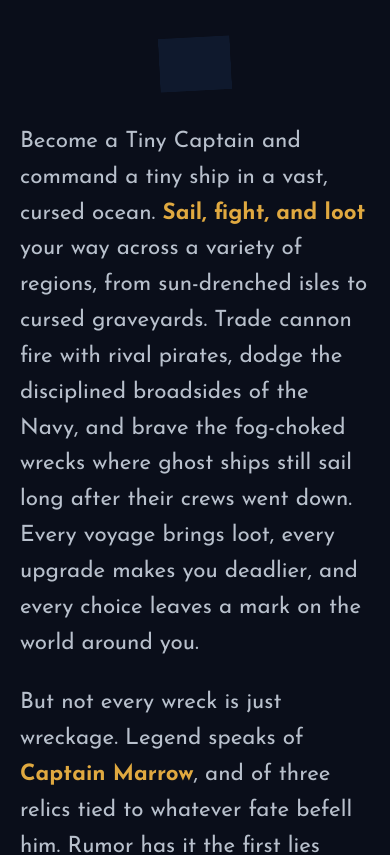
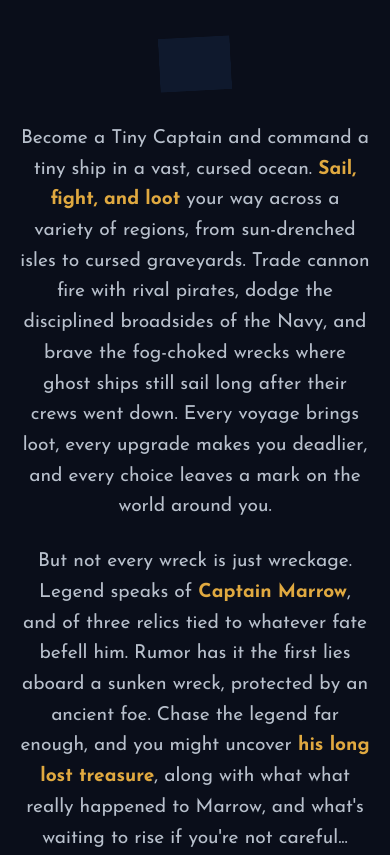
Before and after one commit to mferr11/tiny-captain-site, a React (Vite) app: page / in a window 390 px wide. Shown: the part 1180-2035 px from the top of the page. Built offline with nearby package versions, Linux system fonts and the light colour scheme; grey boxes are pictures that could not be loaded.

Commit message:
Minor text changes

```diff
--- a/src/components/About.css
+++ b/src/components/About.css
@@ -1,6 +1,6 @@
 .about {
   display: grid;
-  grid-template-columns: 1fr minmax(0, 900px) 1fr;
+  grid-template-columns: 1fr minmax(0, 1100px) 1fr;
   grid-template-areas:
     '.     heading .'
     'iconL copy    iconR'
@@ -9,8 +9,8 @@
   justify-items: center;
   column-gap: 24px;
   max-width: 1600px;
-  margin: 140px auto 0;
-  padding: 0 40px 64px;
+  margin: 120px auto 0;
+  padding: 0 80px 64px;
 }
 
 .about__icon {
@@ -62,30 +62,12 @@
 
 .about__copy {
   grid-area: copy;
-  display: flex;
-  flex-direction: column;
-  align-items: center;
-  width: 100%;
   text-align: center;
-}
-
-.about--top-left .about__copy > .about__text:first-child,
-.about--bottom-left .about__copy > .about__text:last-child {
-  align-self: flex-start;
-  text-align: left;
-  max-width: 640px;
-}
-
-.about--top-right .about__copy > .about__text:first-child,
-.about--bottom-right .about__copy > .about__text:last-child {
-  align-self: flex-end;
-  text-align: right;
-  max-width: 640px;
 }
 
 .about__text {
   font-family: 'Josefin Sans', sans-serif;
-  font-size: 1.4rem;
+  font-size: clamp(1.2rem, 1rem + 0.4vw, 1.4rem);
   line-height: 1.6;
   color: var(--color-text-muted);
   margin: 0;
@@ -121,15 +103,6 @@
     width: 72px;
     height: 72px;
   }
-
-  .about--top-left .about__copy > .about__text:first-child,
-  .about--top-right .about__copy > .about__text:first-child,
-  .about--bottom-left .about__copy > .about__text:last-child,
-  .about--bottom-right .about__copy > .about__text:last-child {
-    align-self: stretch;
-    text-align: left;
-    max-width: none;
-  }
 }
 
 @media (max-width: 640px) {
--- a/src/components/About.tsx
+++ b/src/components/About.tsx
@@ -2,7 +2,6 @@ import type { CSSProperties, ReactNode } from 'react'
 import './About.css'
 
 type IconShift = 'top' | 'bottom'
-type IconSide = 'left' | 'right'
 
 type AboutProps = {
   heading: string
@@ -20,16 +19,10 @@ function iconStyle(image: string): CSSProperties {
   return { '--icon-src': `url("${image}")` } as CSSProperties
 }
 
-function iconClassName(side: IconSide, shift?: IconShift) {
+function iconClassName(side: 'left' | 'right', shift?: IconShift) {
   const classes = ['about__icon', `about__icon--${side}`]
   if (shift) classes.push(`about__icon--${shift}`)
   return classes.join(' ')
-}
-
-function sideForShift(shift: IconShift, leftShift?: IconShift, rightShift?: IconShift): IconSide | undefined {
-  if (leftShift === shift) return 'left'
-  if (rightShift === shift) return 'right'
-  return undefined
 }
 
 export default function About({
@@ -43,14 +36,8 @@ export default function About({
   cta,
   children,
 }: AboutProps) {
-  const topSide = sideForShift('top', leftShift, rightShift)
-  const bottomSide = sideForShift('bottom', leftShift, rightShift)
-  const sectionClasses = ['about']
-  if (topSide) sectionClasses.push(`about--top-${topSide}`)
-  if (bottomSide) sectionClasses.push(`about--bottom-${bottomSide}`)
-
   return (
-    <section className={sectionClasses.join(' ')}>
+    <section className="about">
       <h2 className="about__heading">{heading}</h2>
       {leftImage && (
         <span
--- a/src/pages/Home.tsx
+++ b/src/pages/Home.tsx
@@ -116,8 +116,7 @@ export default function Home() {
           But not every wreck is just wreckage. Legend speaks of
           <span className="about__emphasis"> Captain Marrow</span>, and of three relics tied
           to whatever fate befell him. Rumor has it the first lies aboard a sunken wreck,
-          protected by something that never
-          stopped guarding it. Chase the legend far enough, and you might uncover
+          protected by an ancient foe. Chase the legend far enough, and you might uncover
           <span className="about__emphasis"> his long lost treasure</span>, along with what what really
           happened to Marrow, and what's waiting to rise if you're not careful...
         </Reveal>
@@ -143,8 +142,8 @@ export default function Home() {
       >
         <Reveal as="p" className="about__text">
           Your journey starts in the <span className="about__emphasis">Sunshard Isles</span>, an idylic
-          archipelago inhabited by rogue merchants. As you begin to explore, you'll encounter beautiful coral
-          reefs and verdant kelp forests, but also treacherous whirlpools and sunken wrecks.
+          archipelago inhabited by rogue merchants. As you explore you'll encounter beautiful coral
+          reefs and verdant kelp forests, but also treacherous whirlpools and sunken ruins.
           And be ready to batten down the hatches as you weather dangerous storms and navigate
           through thick fog banks, as even the ocean itself can be a formidable adversary.
         </Reveal>
```
